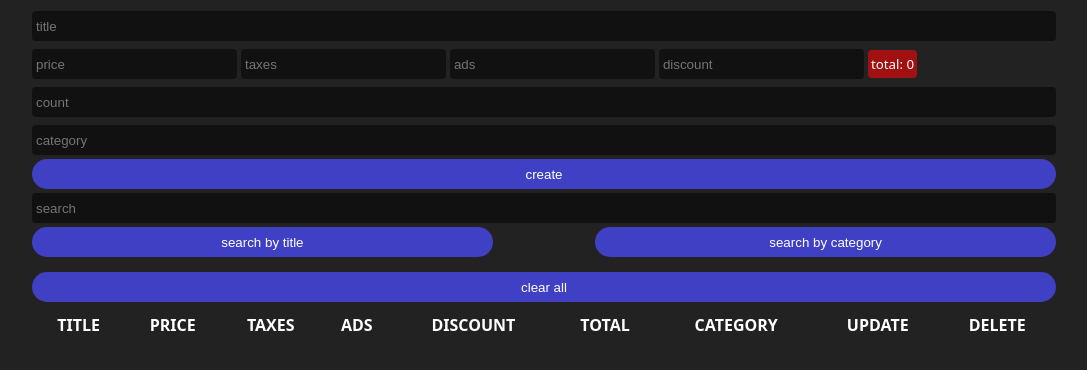
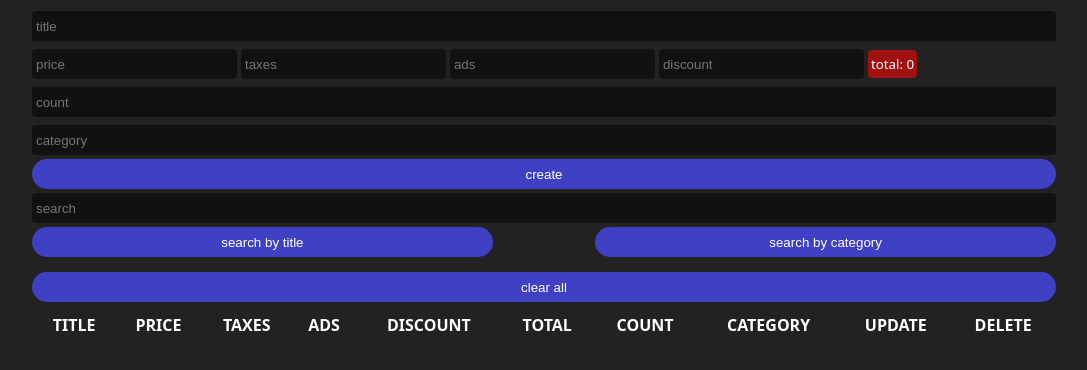
Before and after one commit to DevEngineerBM/First-Crud, a plain HTML site: page index.html in a window 1280 px wide. Shown: the part 78-448 px from the top of the page, without its empty margins (96-1183 px from the left). Drawn offline with Linux system fonts and the light colour scheme.

Commit message:
WIP: ADD COUNT IN HTML

```diff
--- a/index.html
+++ b/index.html
@@ -42,6 +42,7 @@
             <th>ads</th>
             <th>discount</th>
             <th>total</th>
+            <th>count</th>
             <th>category</th>
             <th>update</th>
             <th>delete</th>
```
